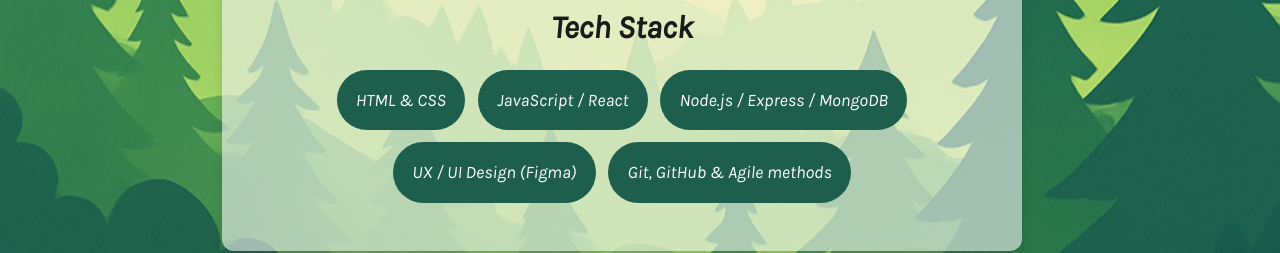
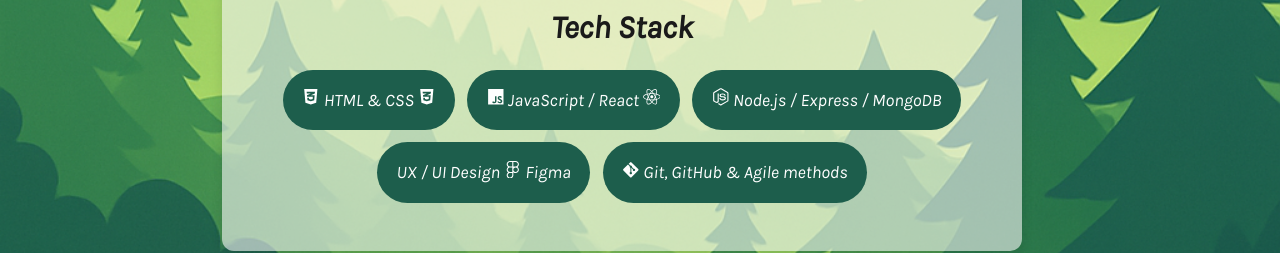
Before and after one commit to MariMyr/my-portfolio, a React (Vite) app: page / in a window 1280 px wide. Shown: the part 865-1118 px from the top of the page. Built offline with nearby package versions, Linux system fonts and the light colour scheme.

Commit message:
Added icons for list of stack

```diff
--- a/package.json
+++ b/package.json
@@ -12,7 +12,8 @@
   "dependencies": {
     "hamburger-react": "^2.5.2",
     "react": "^19.1.1",
-    "react-dom": "^19.1.1"
+    "react-dom": "^19.1.1",
+    "react-icons": "^5.5.0"
   },
   "devDependencies": {
     "@eslint/js": "^9.33.0",
--- a/src/components/about/About.jsx
+++ b/src/components/about/About.jsx
@@ -1,3 +1,4 @@
+import { FaHtml5, FaCss3Alt, FaJs, FaReact, FaNodeJs, FaFigma, FaGitAlt } from "react-icons/fa";
 import { useState } from "react";
 import "./about.css";
 
@@ -31,11 +32,11 @@
       </button>
       <h3 className="about__subtitle">Tech Stack</h3>
       <ul className="about__list">
-        <li>HTML & CSS</li>
-        <li>JavaScript / React</li>
-        <li>Node.js / Express / MongoDB</li>
-        <li>UX / UI Design (Figma)</li>
-        <li>Git, GitHub & Agile methods</li>
+        <li><FaCss3Alt /> HTML & CSS <FaCss3Alt /></li>
+        <li><FaJs /> JavaScript / React <FaReact /></li>
+        <li><FaNodeJs /> Node.js / Express / MongoDB</li>
+        <li>UX / UI Design <FaFigma /> Figma</li>
+        <li><FaGitAlt /> Git, GitHub & Agile methods</li>
       </ul>
       </section>
     </section>
```
Also changed, not shown: 1 other file (tests, documents, lock files or other folders).
